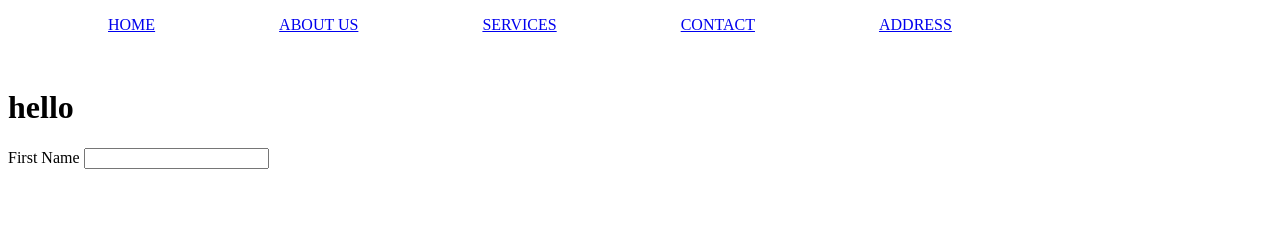
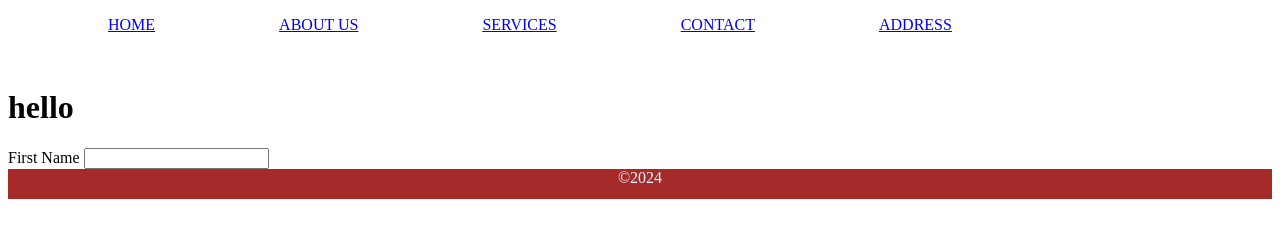
Before and after one commit to KcMirian/myproject, a plain HTML site: page INDEX.HTML in a window 1280 px wide. Drawn offline with Linux system fonts and the light colour scheme.

Commit message:
Update INDEX.HTML

```diff
--- a/INDEX.HTML
+++ b/INDEX.HTML
@@ -31,5 +31,7 @@
     <h1>hello</h1>
     <label for="firstname">First Name</label>
     <input type="text" id="First name">
+ <footer style="background-color: brown; height: 30px; color: aliceblue; text-align: center;">&copy2024</footer>
+</body>
 </body>
 </html>
```
